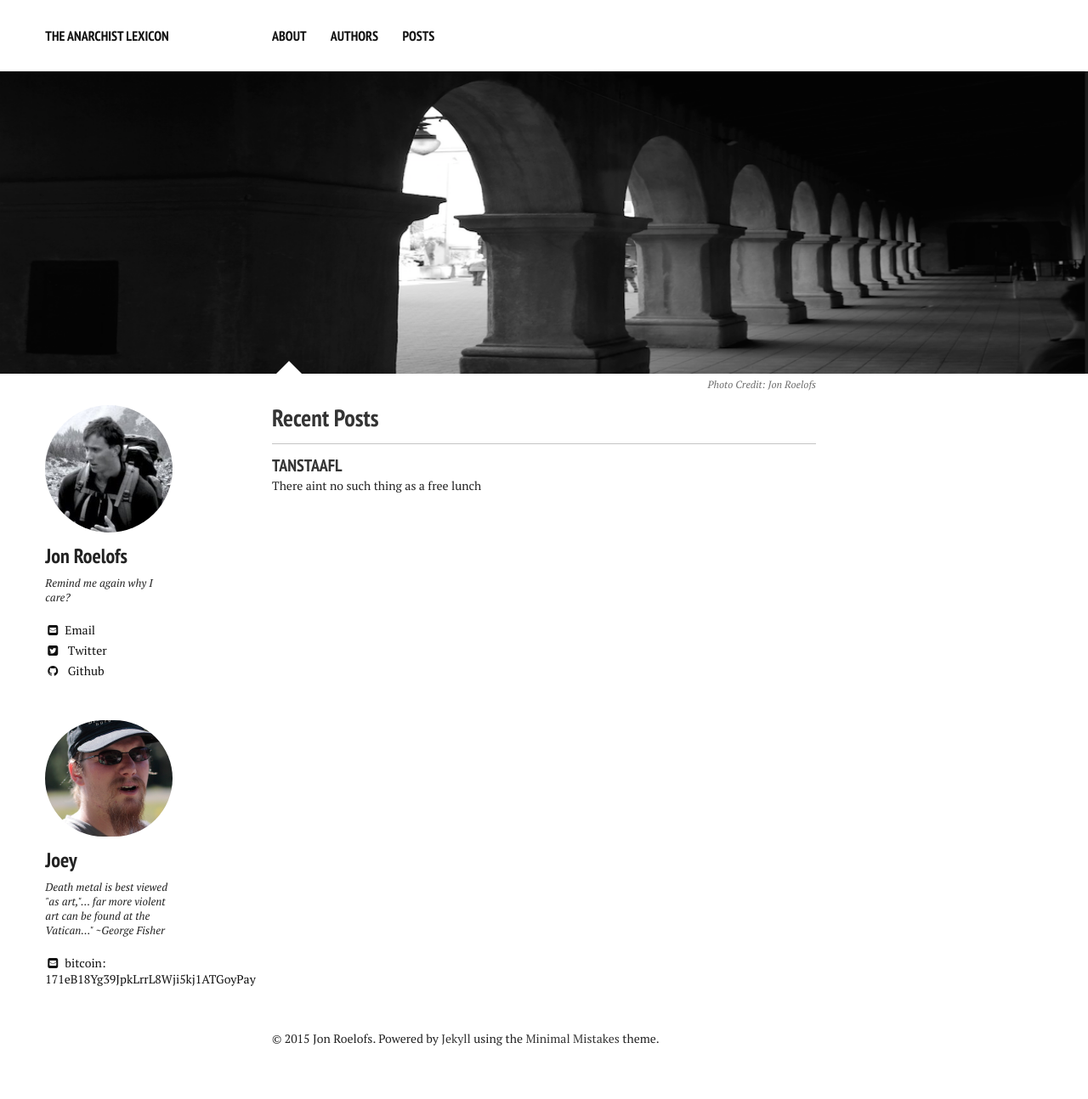
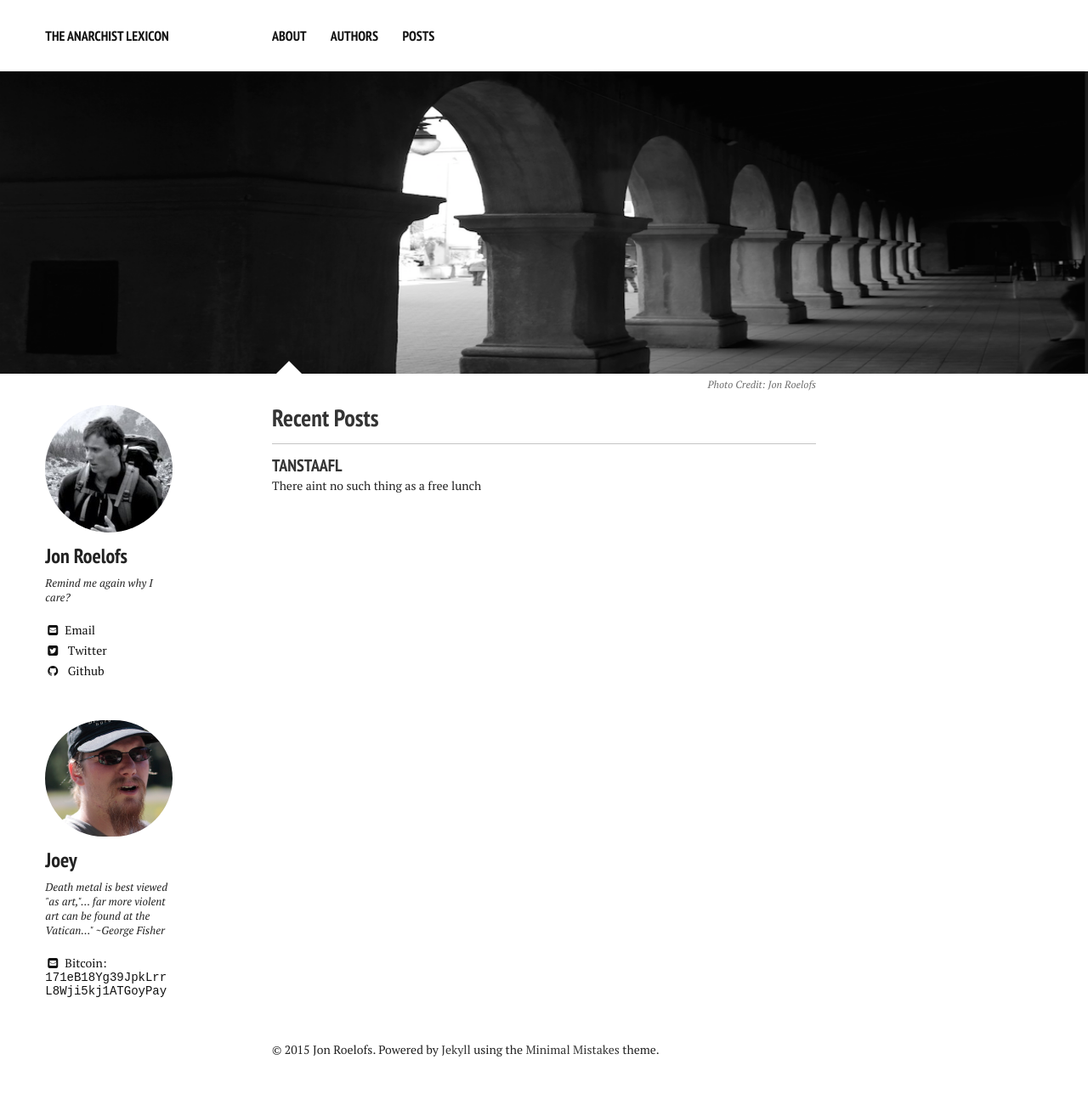
Before and after one commit to anarchistlexicon/anarchistlexicon.github.io, a Jekyll site: the page built from index.md, in a window 1280 px wide. Shown: the whole page at 85% size. Built offline with Jekyll 4.4.1, drawn with Linux system fonts in a browser that asks for light colours; nearby versions of some CDN libraries.

Commit message:
Fix BTC address formatting

```diff
--- a/_includes/_author-bio.html
+++ b/_includes/_author-bio.html
@@ -26,5 +26,5 @@
   {% if author.soundcloud %}<a href="http://soundcloud.com/{{ author.soundcloud }}" class="author-social" target="_blank"><i class="fa fa-fw fa-soundcloud"></i> Soundcloud</a>{% endif %}
   {% if author.weibo %}<a href="http://www.weibo.com/{{ author.weibo }}" class="author-social" target="_blank"><i class="fa fa-fw fa-weibo"></i> Weibo</a>{% endif %}
   {% if author.flickr %}<a href="http://www.flickr.com/{{ author.flickr }}" class="author-social" target="_blank"><i class="fa fa-fw fa-flickr"></i> Flickr</a>{% endif %}
-  {% if author.bitcoin %}<a href="bitcoin:{{ author.bitcoin }}?label={{ page.title | remove: ' ' }}" class="author-social" target="_blank"><i class="fa fa-fw fa-envelope-square"></i>bitcoin: {{ author.bitcoin }}</a>{% endif %}
+  {% if author.bitcoin %}<a href="bitcoin:{{ author.bitcoin }}?label={{ page.title | remove: ' ' }}" class="author-social" target="_blank"><i class="fa fa-fw fa-envelope-square"></i>Bitcoin: <div class="btcaddr">{{ author.bitcoin }}</div></a>{% endif %}
 </div>
--- a/_sass/typography.scss
+++ b/_sass/typography.scss
@@ -166,3 +166,12 @@ pre {
 	line-height: 1.5;
 	overflow-x: auto;
 }
+
+/*
+   Bitcoin Address
+   ========================================================================== */
+
+.btcaddr {
+  word-wrap: break-word;
+  font-family: monospace;
+}
```
